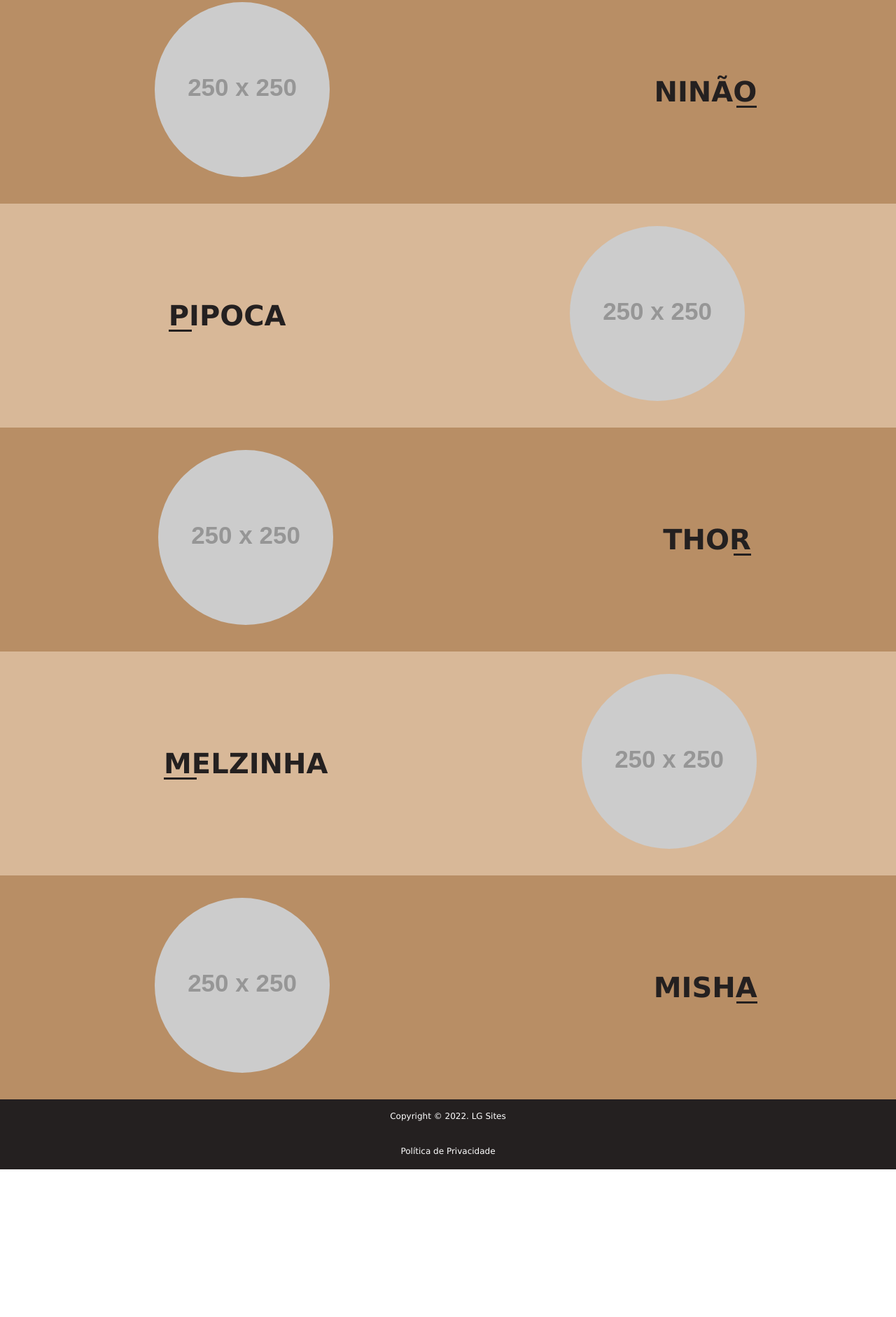
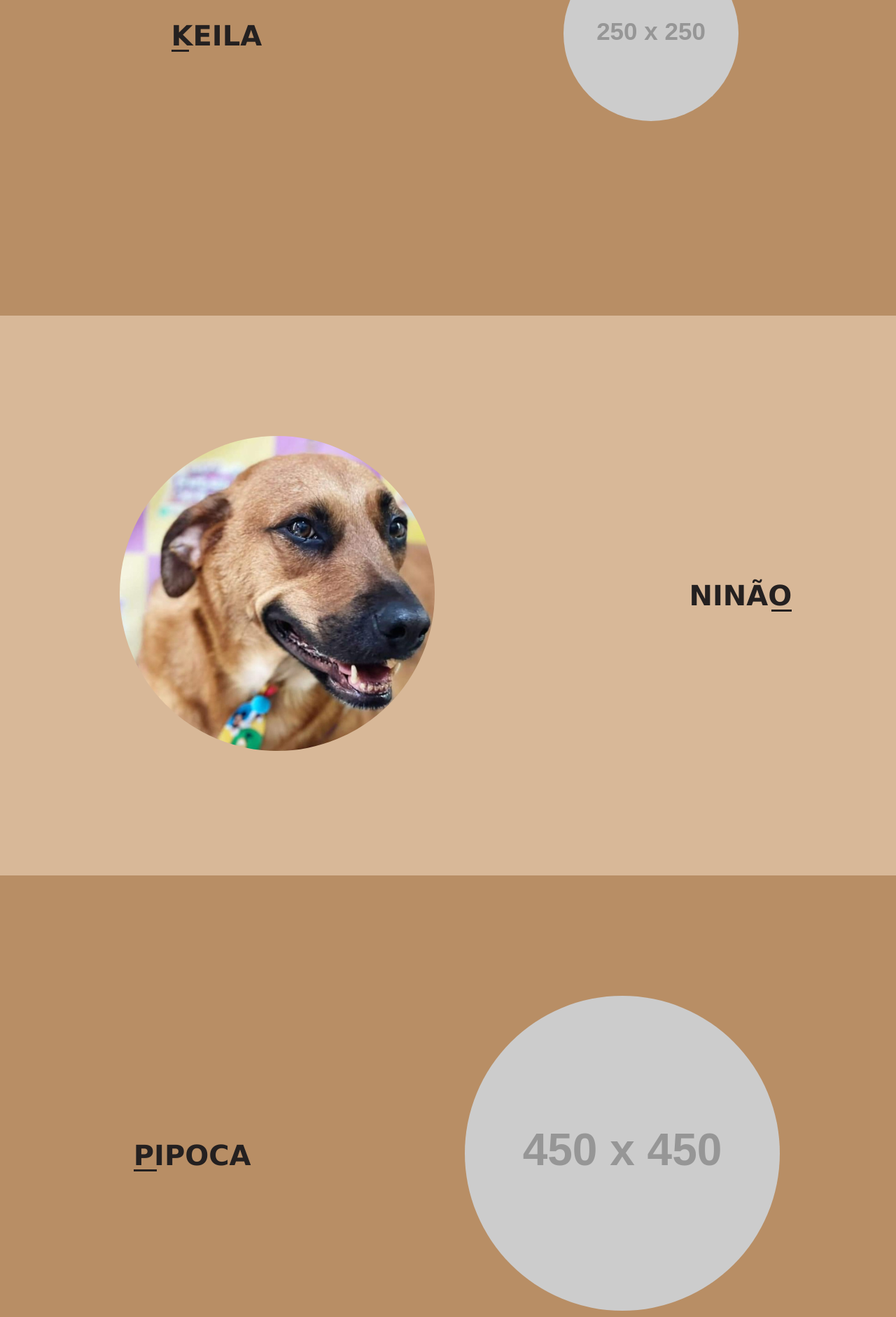
Before and after one commit to Lgbarros/dogs-da-minha-vida, a plain HTML site: page index.html in a window 1280 px wide. Shown: the part 1949-3831 px from the top of the page at 70% size. Before the commit the page ends 3620 px from the top, so only its background shows below. Drawn offline with Linux system fonts and the light colour scheme; placeholder pictures from the web are drawn by us; some icons are missing.

Commit message:
Removed and optimized duplicate css codes and added new images

```diff
--- a/css/style.css
+++ b/css/style.css
@@ -160,6 +160,50 @@ figure {
 
 /*------------------Cachorros------------------*/
 
+/*Efeitos geral da seção left/esquerda*/
+
+.dog-left {
+    position: relative;
+    height: 100vh;
+    background-color: #d8b898;
+    display: flex;
+    align-items: center;
+    justify-content: space-around;
+}
+
+.dog-left h2{
+    font-size: 40px;
+    padding-left: 15%;
+    text-transform: uppercase;
+    color: #242020;
+}
+
+.dog-left-img {
+    border-radius: 50%;
+}
+
+/*Efeitos geral da seção right/direita*/
+
+.dog-right {
+    position: relative;
+    height: 100vh;
+    background-color: #b88e65;
+    display: flex;
+    justify-content: space-around;
+    align-items: center;
+}
+
+.dog-right h2{
+    font-size: 40px;
+    padding-left: 15%;
+    text-transform: uppercase;
+    color: #242020;
+}
+
+.dog-right-img {
+    border-radius: 50%;
+}
+
 /*Underline Título dos Cachorros (Left/Esquerda)*/
 
 .underline-left {
@@ -234,140 +278,6 @@ figure {
     transform-origin: bottom right;
   }
 
-/*------------------KEILA------------------*/
-
-.keila {
-    position: relative;
-    height: 40vh;
-    background-color: #d8b898;
-    display: flex;
-    align-items: center;
-    justify-content: space-around;
-}
-
-.keila h2{
-    font-size: 40px;
-    padding-left: 15%;
-    text-transform: uppercase;
-    color: #242020;
-}
-
-.keila-img {
-    border-radius: 50%;
-}
-
-/*------------------NINO------------------*/
-
-.nino {
-    position: relative;
-    height: 40vh;
-    background-color: #b88e65;
-    display: flex;
-    justify-content: space-around;
-    align-items: center;
-}
-
-.nino h2{
-    font-size: 40px;
-    padding-left: 15%;
-    text-transform: uppercase;
-    color: #242020;
-}
-
-.nino-img {
-    border-radius: 50%;
-}
-
-/*------------------PIPOCA------------------*/
-
-.pipoca {
-    position: relative;
-    height: 40vh;
-    background-color: #d8b898;
-    display: flex;
-
-    align-items: center;
-    justify-content: space-around;
-}
-
-.pipoca h2{
-    font-size: 40px;
-    padding-left: 15%;
-    text-transform: uppercase;
-    color: #242020;
-}
-
-.pipoca-img {
-    border-radius: 50%;
-}
-
-/*------------------THOR------------------*/
-
-.thor {
-    position: relative;
-    height: 40vh;
-    background-color: #b88e65;
-    display: flex;
-    justify-content: space-around;
-    align-items: center;
-}
-
-.thor h2{
-    font-size: 40px;
-    padding-left: 15%;
-    text-transform: uppercase;
-    color: #242020;
-}
-
-.thor-img {
-    border-radius: 50%;
-}
-
-/*------------------MEL------------------*/
-
-.mel {
-    position: relative;
-    height: 40vh;
-    background-color: #d8b898;
-    display: flex;
-
-    align-items: center;
-    justify-content: space-around;
-}
-
-.mel h2{
-    font-size: 40px;
-    padding-left: 15%;
-    text-transform: uppercase;
-    color: #242020;
-}
-
-.mel-img {
-    border-radius: 50%;
-}
-
-/*------------------MISHA------------------*/
-
-.misha {
-    position: relative;
-    height: 40vh;
-    background-color: #b88e65;
-    display: flex;
-    justify-content: space-around;
-    align-items: center;
-}
-
-.misha h2{
-    font-size: 40px;
-    padding-left: 15%;
-    text-transform: uppercase;
-    color: #242020;
-}
-
-.misha-img {
-    border-radius: 50%;
-}
-
 /*Rodapé*/
 
 footer{
--- a/index.html
+++ b/index.html
@@ -57,21 +57,21 @@
     </section>
 
     <!--Keila Section-->
-    <section class="keila" id="keila">
+    <section class="dog-right" id="keila">
       <div class="container">
         <h2 class="hover-underline-animation">Keila</h2>
         <div class="underline-left"></div>
       </div>
 
       <figure>
-        <img src="https://fakeimg.pl/250x250/" class="keila-img">
+        <img src="https://fakeimg.pl/250x250/" class="dog-right-img">
       </figure>
     </section>
 
     <!--Nino Section-->
-    <section class="nino" id="nino">
+    <section class="dog-left" id="nino">
       <figure>
-        <img src="https://fakeimg.pl/250x250/" class="nino-img">
+        <img src="./image/nino.png" class="dog-left-img">
       </figure>
 
       <div class="container">
@@ -81,21 +81,21 @@
     </section>
 
     <!--Pipoca Section-->
-    <section class="pipoca" id="pipoca">
+    <section class="dog-right" id="pipoca">
       <div class="container">
         <h2 class="hover-underline-animation">Pipoca</h2>
         <div class="underline-left"></div>
       </div>
 
       <figure>
-        <img src="https://fakeimg.pl/250x250/" class="pipoca-img">
+        <img src="https://fakeimg.pl/450x450/" class="dog-right-img">
       </figure>
     </section>
 
     <!--Thor Section-->
-    <section class="thor" id="thor">
+    <section class="dog-left" id="thor">
       <figure>
-        <img src="https://fakeimg.pl/250x250/" class="thor-img">
+        <img src="./image/thor.png" class="dog-left-img">
       </figure>
 
       <div class="container">
@@ -105,21 +105,21 @@
     </section>
 
     <!--Mel Section-->
-    <section class="mel" id="mel">
+    <section class="dog-right" id="mel">
       <div class="container">
         <h2 class="hover-underline-animation">Melzinha</h2>
         <div class="underline-left"></div>
       </div>
 
       <figure>
-        <img src="https://fakeimg.pl/250x250/" class="mel-img">
+        <img src="https://fakeimg.pl/250x250/" class="dog-right-img">
       </figure>
     </section>
 
     <!--Misha Section-->
-    <section class="misha" id="misha">
+    <section class="dog-left" id="misha">
       <figure>
-        <img src="https://fakeimg.pl/250x250/" class="misha-img">
+        <img src="https://fakeimg.pl/250x250/" class="dog-left-img">
       </figure>
 
       <div class="container">
```
Also changed, not shown: image/nino.jpeg (deleted), image/nino.png (added), image/thor.png (added).
